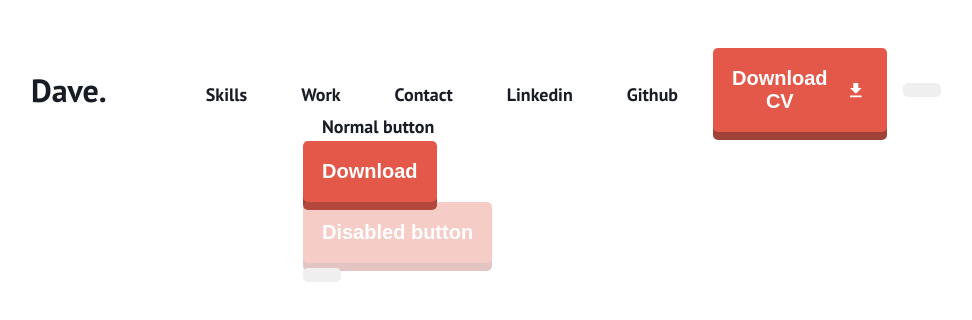
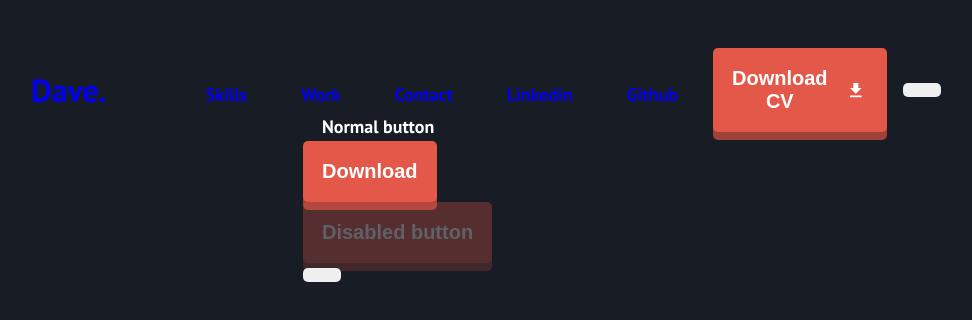
Before and after one commit to Vitrav/portfolio, an Angular app in the folder app/: page /kitchensink in a window 1280 px wide. Shown: the top 320 px of the page, without its empty margins (233-1205 px from the left). Built offline with nearby package versions, Linux system fonts and the light colour scheme.

Commit message:
Added dark mode body

```diff
--- a/app/src/app/shared/components/navbar/navbar.component.scss
+++ b/app/src/app/shared/components/navbar/navbar.component.scss
@@ -16,7 +16,6 @@
         font-family: $font-heading;
         font-weight: 700;
         font-size: 2rem;
-        color: $color-1-normal;
         text-decoration: none;
         margin-right: 5rem;
     }
--- a/app/src/app/shared/styles/_button.scss
+++ b/app/src/app/shared/styles/_button.scss
@@ -1,7 +1,6 @@
 @import './settings';
 
 .btn{
-    color: $color-1-normal;
     display: inline-block;
     border-radius: 5px;
     padding: 0.5rem 1rem 0rem 1rem;
--- a/app/src/app/shared/styles/_global.scss
+++ b/app/src/app/shared/styles/_global.scss
@@ -18,6 +18,35 @@ body {
     @include breakpoint($ipad-horizontal){
         padding-top: $desktop-padding;
     }
+
+    &.light{
+        background-color: $color-5-normal;
+        color: $color-1-normal;
+
+        & a{
+            &:visited{
+                color: $color-1-normal;
+            }
+            &:hover{
+                color: $color-2-normal;
+            }
+        }
+
+
+    }
+
+    &.dark{
+        background-color: $color-1-normal;
+        color: $color-6-normal;
+        & a{
+            &:visited{
+                color: $color-6-normal;
+            }
+            &:hover{
+                color: $color-2-normal;
+            }
+        }
+    }
 }
 
 .container{
--- a/app/src/index.html
+++ b/app/src/index.html
@@ -7,7 +7,7 @@
   <meta name="viewport" content="width=device-width, initial-scale=1">
   <link rel="icon" type="image/x-icon" href="favicon.ico">
 </head>
-<body>
+<body class="dark">
   <app-root></app-root>
 </body>
 </html>
```
